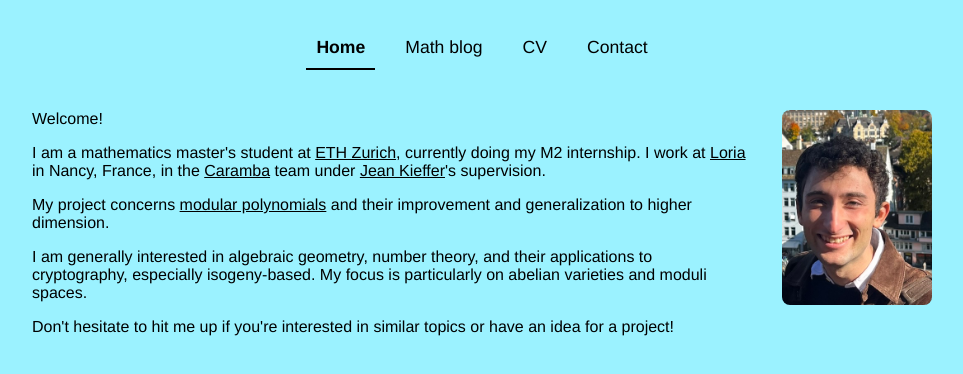
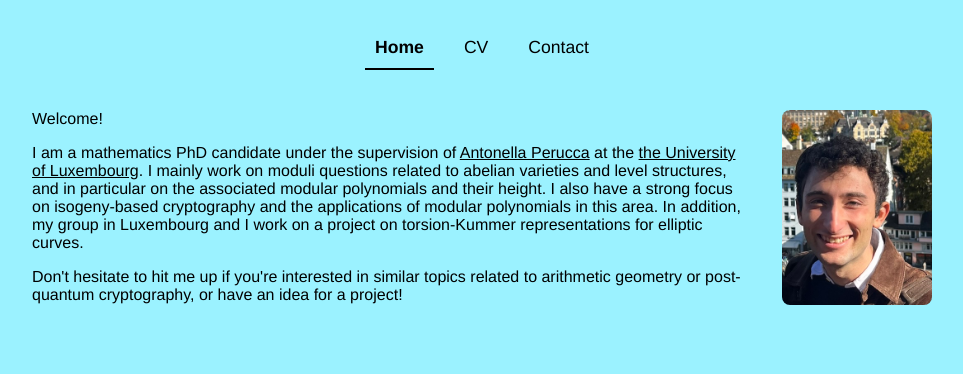
Before and after one commit to IlanEhrlich/ilan.github.io, a plain HTML site: page docs/index.html in a window 1280 px wide. Shown: the part 84-458 px from the top of the page, without its empty margins (158-1121 px from the left). Drawn offline with nearby package versions, Linux system fonts and the light colour scheme.

Commit message:
Update index.html

```diff
--- a/docs/index.html
+++ b/docs/index.html
@@ -32,7 +32,6 @@
 
 <nav>
   <a href="index.html" class="active">Home</a>
-  <a href="blog.html">Math blog</a>
   <a href="cv.html">CV</a>
   <a href="contact.html">Contact</a>
 </nav>
@@ -40,10 +39,8 @@
   <div class="home-text">
     <img src="IMG_6203.JPEG" alt="Your photo" class="profile-photo">
     <p>Welcome!</p>
-    <p>I am a mathematics master's student at <a href="https://ethz.ch/en.html">ETH Zurich</a>, currently doing my M2 internship. I work at <a href="https://www.loria.fr/fr/">Loria</a> in Nancy, France, in the <a href="https://caramba.inria.fr/fr/members/">Caramba</a> team under <a href="https://members.loria.fr/JKieffer/">Jean Kieffer</a>'s supervision.</p>
-    <p>My project concerns <a href="https://ilanehrlich.github.io/ilan.github.io/blog.html">modular polynomials</a> and their improvement and generalization to higher dimension.</p>
-    <p>I am generally interested in algebraic geometry, number theory, and their applications to cryptography, especially isogeny-based. My focus is particularly on abelian varieties and moduli spaces.</p>
-    <p>Don't hesitate to hit me up if you're interested in similar topics or have an idea for a project!</p>
+    <p>I am a mathematics PhD candidate under the supervision of <a href="https://www.antonellaperucca.net">Antonella Perucca</a> at the <a href="https://www.uni.lu/en/">the University of Luxembourg</a>. I mainly work on moduli questions related to abelian varieties and level structures, and in particular on the associated modular polynomials and their height. I also have a strong focus on isogeny-based cryptography and the applications of modular polynomials in this area. In addition, my group in Luxembourg and I work on a project on torsion-Kummer representations for elliptic curves.
+    <p>Don't hesitate to hit me up if you're interested in similar topics related to arithmetic geometry or post-quantum cryptography, or have an idea for a project!</p>
   </div>
 </body>
 </html>
```
